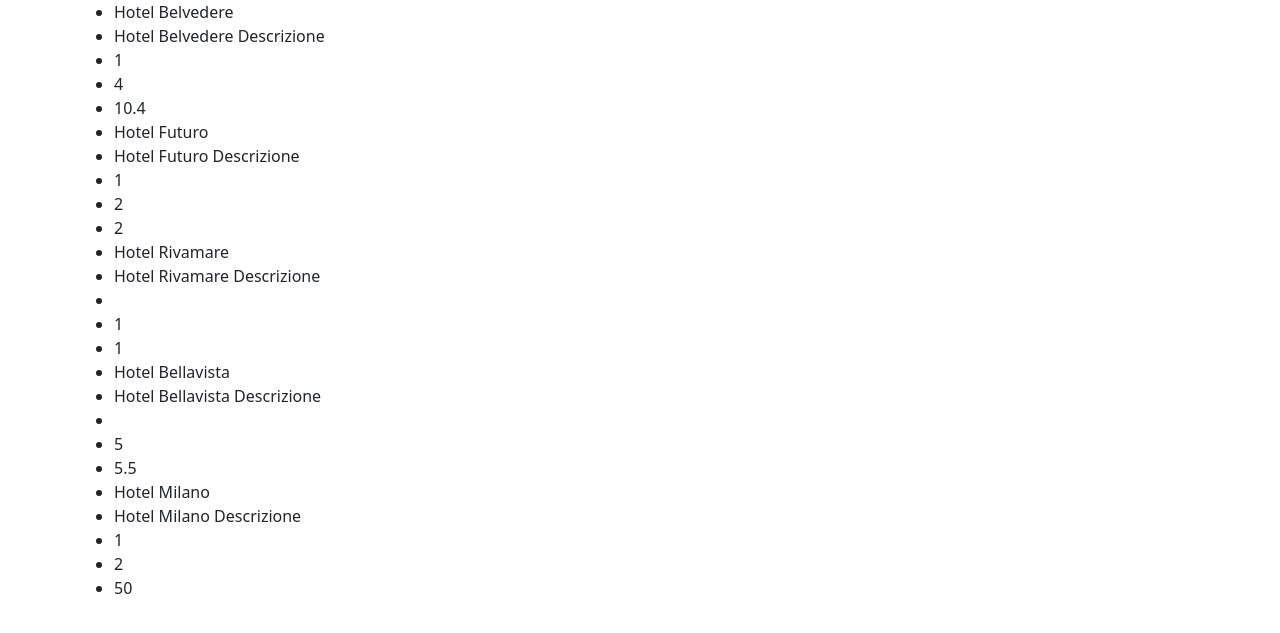
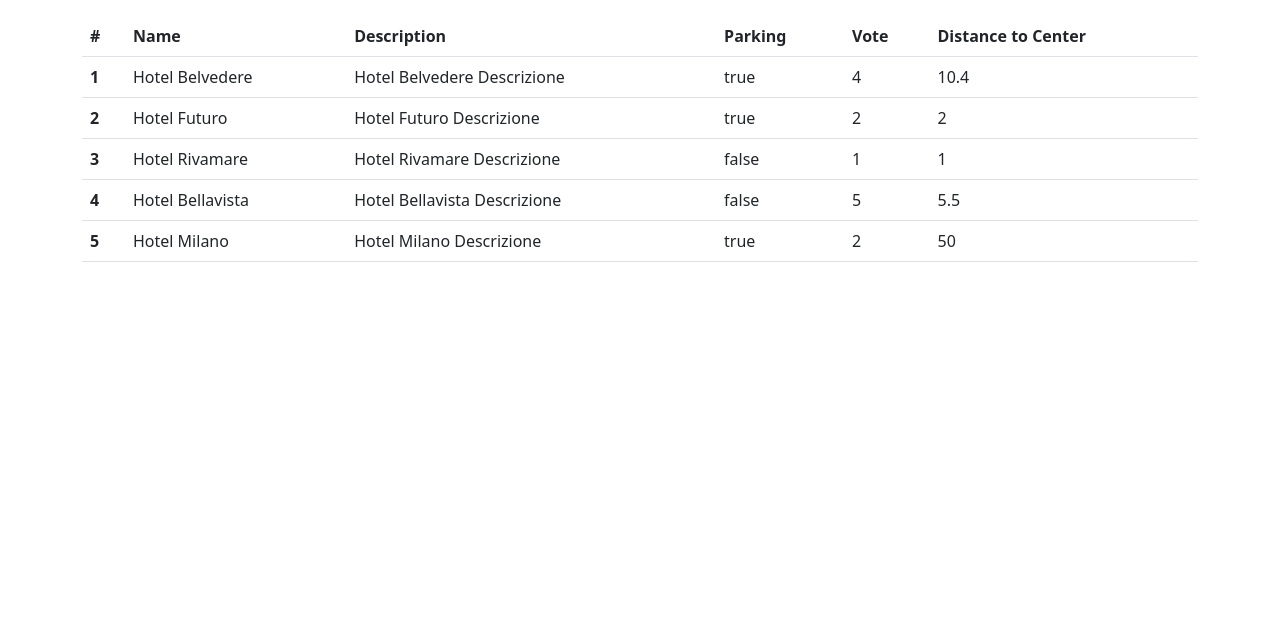
Before and after one commit to DanieleMarino70/php-hotel, a PHP site: page / in a window 1280 px wide. Shown: the top 633 px of the page. Run offline with PHP 8.4, Linux system fonts and the light colour scheme.

Commit message:
add: table

```diff
--- a/index.php
+++ b/index.php
@@ -1,4 +1,15 @@
 <?php
+// ** Iniziate in modo graduale.
+
+// // Prima stampate in pagina i dati, senza preoccuparvi dello stile.
+// // Dopo aggiungete Bootstrap e mostrate le informazioni con una tabella.
+
+
+// Bonus
+// 1 - Aggiungere un form ad inizio pagina che tramite una richiesta GET permetta di filtrare gli hotel che hanno un parcheggio.
+// 2 - Aggiungere un secondo campo al form che permetta di filtrare gli hotel per voto (es. inserisco 3 ed ottengo tutti gli hotel che hanno un voto di tre stelle o superiore)
+// NOTA: deve essere possibile utilizzare entrambi i filtri contemporaneamente (es. ottenere una lista con hotel che dispongono di parcheggio e che hanno un voto di tre stelle o superiore)
+// Se non viene specificato nessun filtro, visualizzare come in precedenza tutti gli hotel.
 
     $hotels = [
 
@@ -58,13 +69,42 @@
 <body>
     <div class="container">
         <ul>
-            <?php foreach($hotels as $key => $hotel){        ?>
 
-                <?php foreach($hotel as $infohotel){        ?>
-                    <li><?php echo $infohotel?></li>
+        </ul>
+        <table class="table">
+            <thead>
+                <tr>
+                <th scope="col">#</th>
+                <th scope="col">Name</th>
+                <th scope="col">Description</th>
+                <th scope="col">Parking</th>
+                <th scope="col">Vote</th>
+                <th scope="col">Distance to Center</th>
+
+                </tr>
+            </thead>
+            <tbody>
+                <?php foreach($hotels as $key => $hotel){        ?>
+                    <tr>
+                    <th scope="row"><?php echo $key + 1 ?></th>
+                    <?php foreach($hotel as $name_key => $infohotel){        ?>
+                        <?php if($name_key === "parking") :    ?>
+                            <?php if($infohotel === true) :    ?>
+                                <td><?php echo "true"?></td>
+                            <?php else : ?>
+                                <td><?php echo "false"?></td>
+                            <?php endif ?>
+                        <?php else : ?>
+                        <td><?php echo $infohotel?></td>
+                        <?php endif ?>
+                    <?php } ?>
+                    </tr>
                 <?php } ?>
-            <?php } ?>
-        </ul>
+            </tbody>
+        </table>
+
+
+
     </div>
 </body>
 </html>
```
